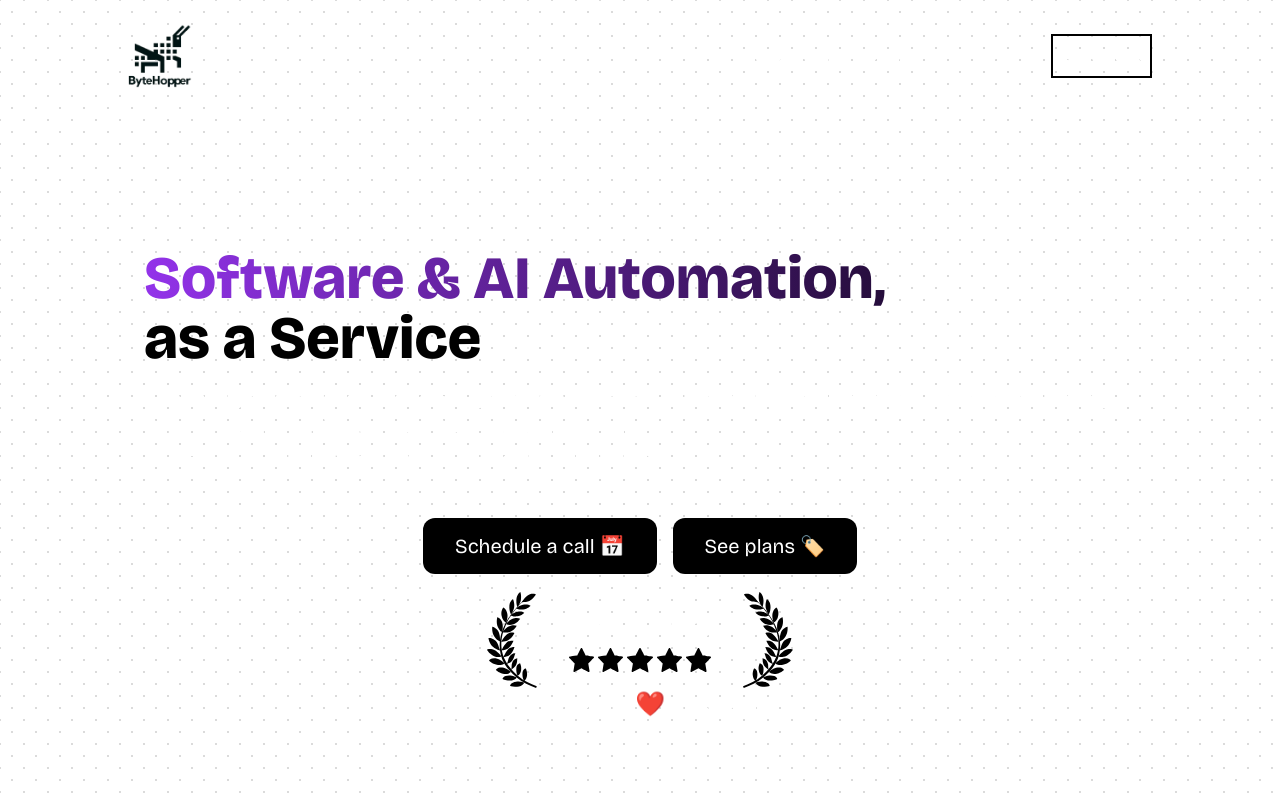
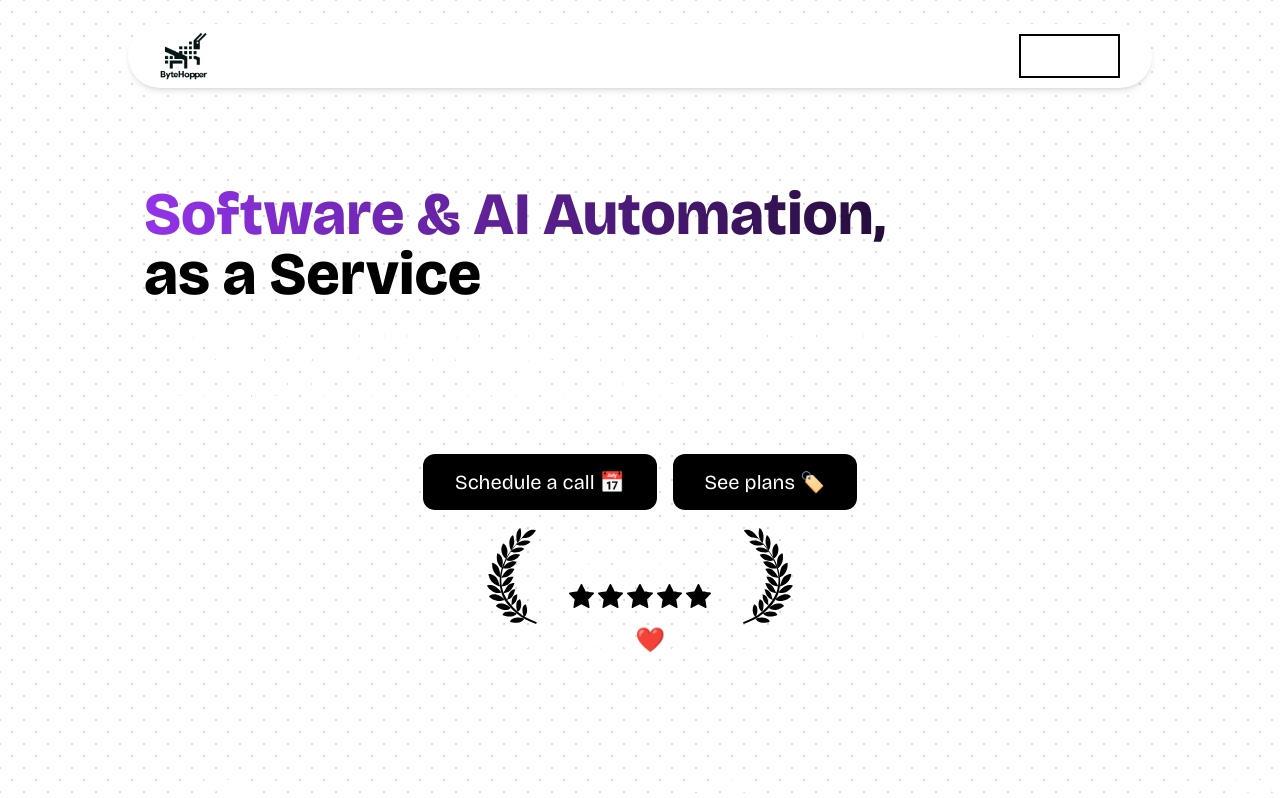
Before and after one commit to alicantorun/alicantorun, a Next.js app: page / in a window 1280 px wide. Shown: the top 798 px of the page. Built offline with nearby package versions, Linux system fonts and the light colour scheme.

Commit message:
change header

```diff
--- a/app/components/Header.tsx
+++ b/app/components/Header.tsx
@@ -13,8 +13,11 @@ export default function Header() {
 
   return (
     <>
-      <div className="z-50 max-w-5xl w-full items-center justify-between flex mb-12 lg:mb-24 lg:p-0 p-4">
-        <img className="object-scale-down lg:h-16 h-12" src="/bytehopper.png" />
+      <div className="fixed z-50 max-w-5xl w-full items-center justify-between flex mb-12 lg:mb-24 px-8 bg-white rounded-full shadow-md">
+        <img
+          className="py-2 object-scale-down lg:h-16 h-12"
+          src="/bytehopper.png"
+        />
         {/* <p className="text-2xl font-semibold">Bytehopper.AI</p> */}
         <div className=" justify-center items-center hidden lg:flex">
           <a className="mr-8" href="" target="_blank" rel="noopener noreferrer">
--- a/app/components/Hero.tsx
+++ b/app/components/Hero.tsx
@@ -2,7 +2,7 @@ import { Laurel } from "./ui/Laurel";
 
 export default function Hero() {
   return (
-    <div className="text-center max-w-5xl w-full items-center justify-between mt-12 mb-24 p-4">
+    <div className="mt-36 text-center max-w-5xl w-full items-center justify-between mb-24 p-4">
       <h1 className="text-left text-5xl lg:text-6xl font-extrabold text-transparent bg-clip-text bg-gradient-to-r from-purple-600 to-black dark:from-purple-600 dark:to-white">
         Software & AI Automation,
       </h1>
```
